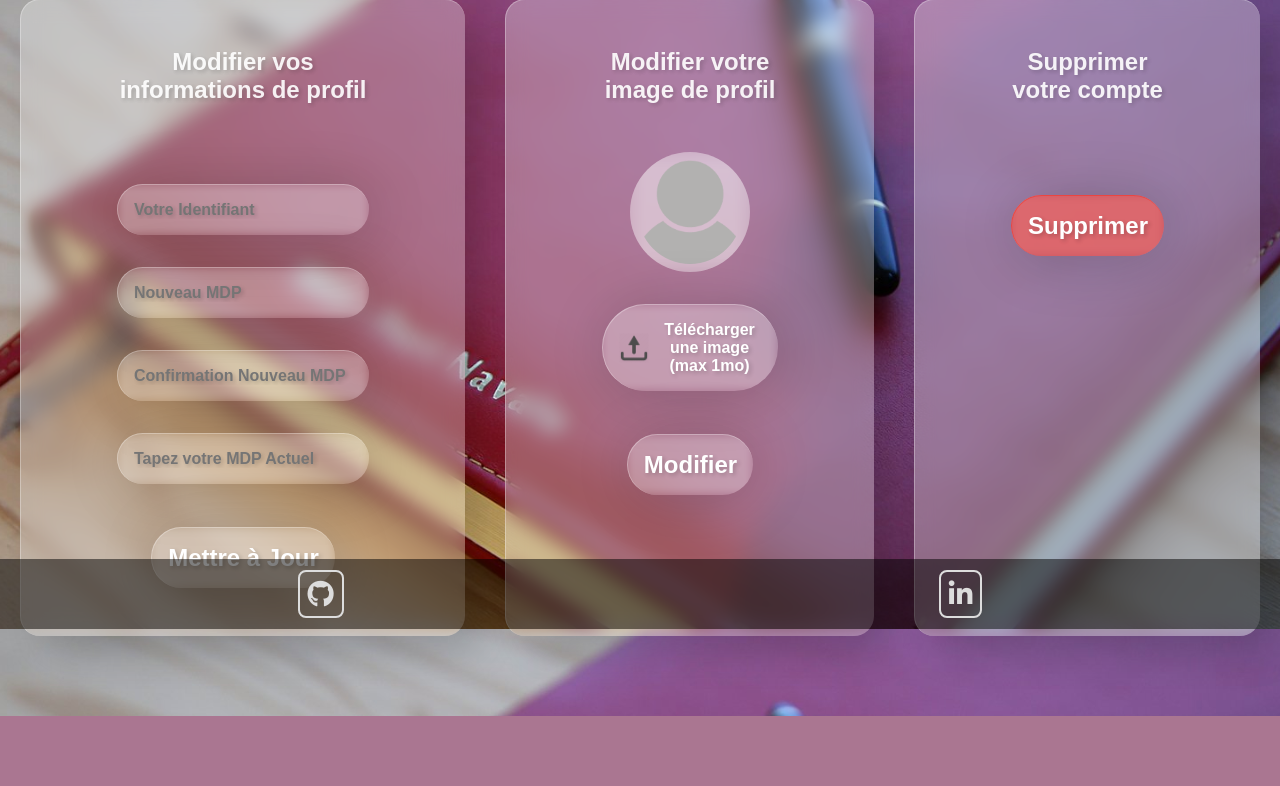
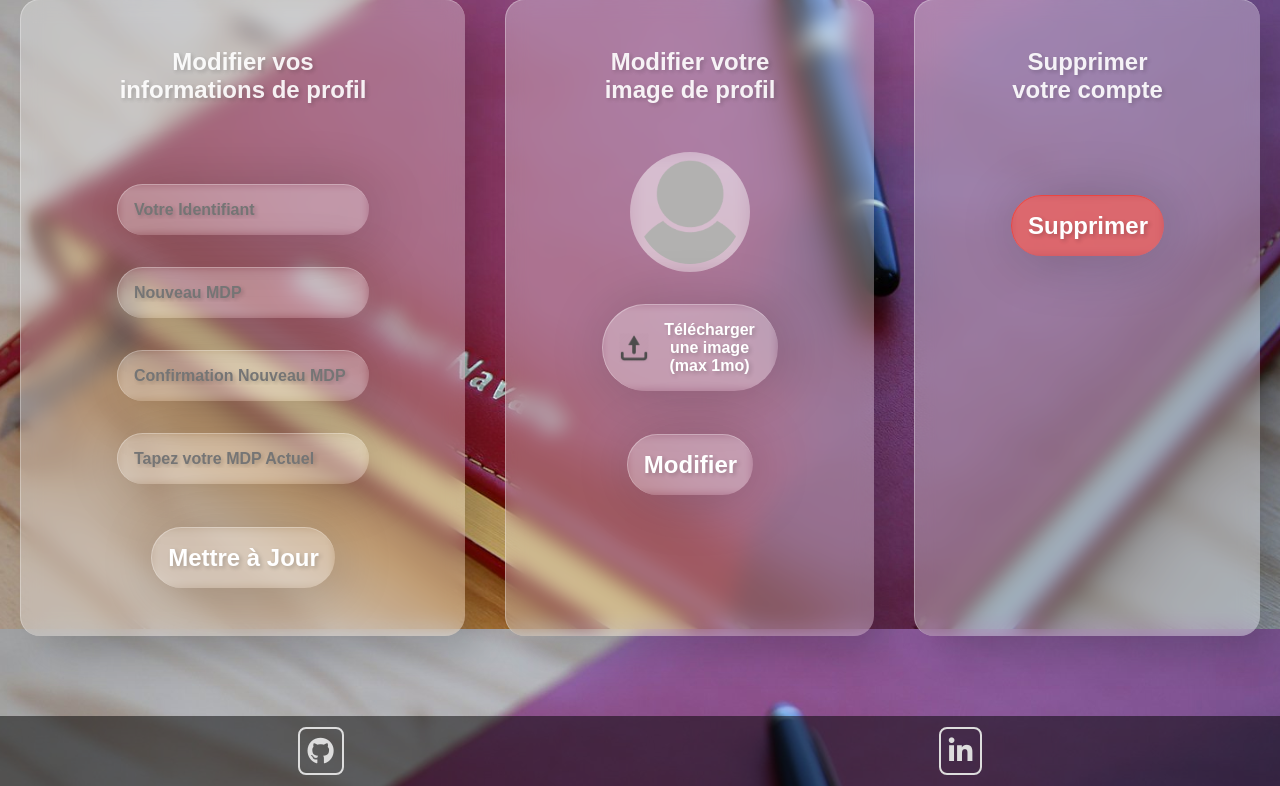
Before and after one commit to felix-hauger/livre-or, a PHP site: page /profil.php in a window 1280 px wide. Shown: the part 171-957 px from the top of the page. Before the commit the page ends 887 px from the top, so only its background shows below. Run offline with PHP 8.4, Linux system fonts and the light colour scheme; the visitor is signed in with stand-in values (Sample User, id 1); data that the repository does not hold is empty; some libraries are stand-ins or nearby versions.

Commit message:
style.css - removed absolute position for footer & change height of main container to make page 100vh min

```diff
--- a/commentaire.php
+++ b/commentaire.php
@@ -45,7 +45,7 @@ if (isset($_SESSION['is_logged']) && isset($_SESSION['logged_user_id'])) {
 <body>
     <?php require_once 'elements/header.php'; ?>
     <main>
-        <div class="form-container">
+        <div class="container form-container">
             <form action="" method="post">
                 <h2>Ajouter un Commentaire</h2>
                 <textarea name="comment" id="comment" cols="30" rows="10" autofocus></textarea>
--- a/connexion.php
+++ b/connexion.php
@@ -87,7 +87,7 @@ if (isset($_POST['submit'])) {
     <?php require_once 'elements/header.php'; ?>
     <main>
         <div class="hero">
-            <div class="form-container">
+            <div class="container form-container">
                 <form action="" method="post">
                     <h2>Connexion</h2>
 
--- a/css/style.css
+++ b/css/style.css
@@ -57,7 +57,6 @@ header nav ul {
     font-weight: 600;
 }
 
-
 header nav a {
     text-decoration: none;
     font-size: 1.3em;
@@ -74,6 +73,11 @@ main {
     margin-top: 90px;
     padding-top: 5rem;
     padding-bottom: 5rem;
+}
+
+main > .container {
+    /* header & footer size + paddings */
+    min-height: calc(100vh - (160px + 10rem));
 }
 
 .pfp-container {
@@ -121,7 +125,7 @@ main {
     /* height: 100vh; */
     font-size: 3em;
     color: #B1BD4A;
-    margin-top: 6rem;
+    padding-top: 6rem;
     text-shadow: 4px 4px 4px #222;
 }
 
@@ -220,7 +224,7 @@ main .form-container form input ::placeholder {
     color: #fff;
 }
 
-/* PROFIL.PHP */
+/* PROFIL */
 
 main #profile-forms form {
     margin-left: 20px;
@@ -353,8 +357,8 @@ main .comments-container .comment .text-container h3 {
 
 footer {
     background-color: rgba(0, 0, 0, .5);
-    position: absolute;
-    bottom: 0;
+    /* position: absolute;
+    bottom: 0; */
     width: 100%;
     height: 70px;
     display: flex;
--- a/elements/footer-static.php
+++ /dev/null
@@ -1,4 +0,0 @@
-<footer style="position: static">
-    <a href="https://github.com/felix-hauger"><i class="fa-brands fa-github"></i></a>
-    <a href="https://www.linkedin.com/in/f%C3%A9lix-hauger/"><i class="fa-brands fa-linkedin-in"></i></a>
-</footer>
--- a/index.php
+++ b/index.php
@@ -41,8 +41,8 @@ if (isset($_SESSION['is_logged'])) {
     <?php require_once 'elements/header.php' ?>
 
     <main>
-        <div class="fullwidth-container">
-        <h2 id="index-title">Bonjour <?= isset($logged_user) ? $logged_user : 'invité' ?> !</h2>
+        <div class="container">
+            <h2 id="index-title">Bonjour <?= isset($logged_user) ? $logged_user : 'invité' ?> !</h2>
         </div>
     </main>
 
--- a/inscription.php
+++ b/inscription.php
@@ -80,7 +80,7 @@ require_once('elements/header.php');
 
 
     <main>
-        <div class="form-container">
+        <div class="container form-container">
             <form action="" method="post">
                 <h2>Inscription</h2>
 
--- a/livre-or.php
+++ b/livre-or.php
@@ -29,7 +29,7 @@ $comments = $select->fetchAll(PDO::FETCH_ASSOC);
     <?php require_once 'elements/header.php'; ?>
 
     <main>
-        <div class="comments-container">
+        <div class="container comments-container">
             <h2>Vos commentaires</h2>
             <hr>
             <?php foreach ($comments as $comment) : ?>
@@ -48,7 +48,7 @@ $comments = $select->fetchAll(PDO::FETCH_ASSOC);
         </div>
     </main>
 
-    <?php require_once 'elements/footer-static.php' ?>
+    <?php require_once 'elements/footer.php' ?>
 </body>
 
 </html>
--- a/profil.php
+++ b/profil.php
@@ -131,8 +131,7 @@ if (isset($_POST['infos-submit'])) {
     <?php require_once('elements/header.php'); ?>
 
     <main>
-        <div class="hero">
-            <div id="profile-forms" class="form-container">
+        <div id="profile-forms" class="container form-container">
             <form action="" method="post">
                 <h2>Modifier vos informations de profil</h2>
 
@@ -182,7 +181,6 @@ if (isset($_POST['infos-submit'])) {
                 <input type="submit" name="delete" id="delete" value="Supprimer">
             </form>
         </div>
-        </div>
     </main>
 
     <?php require_once('elements/footer.php'); ?>
```
Lines whose indentation alone changed are shown as unchanged.
